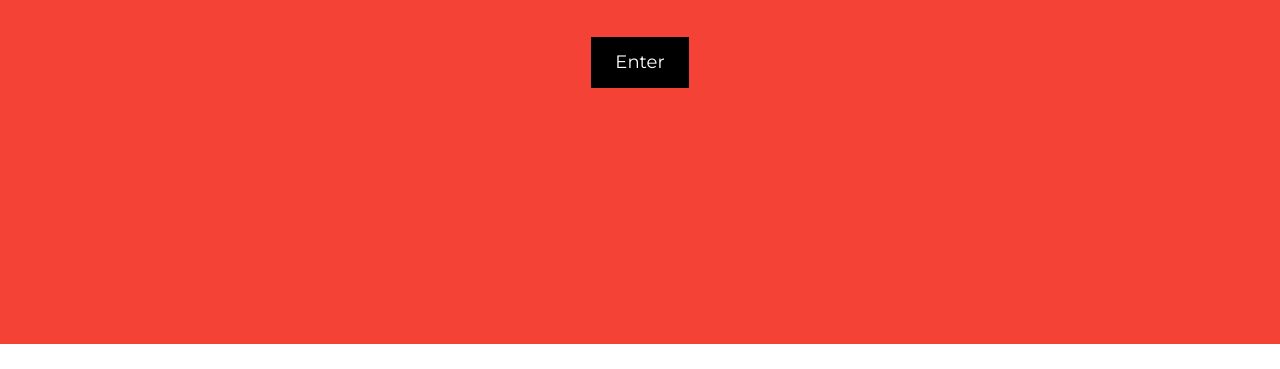
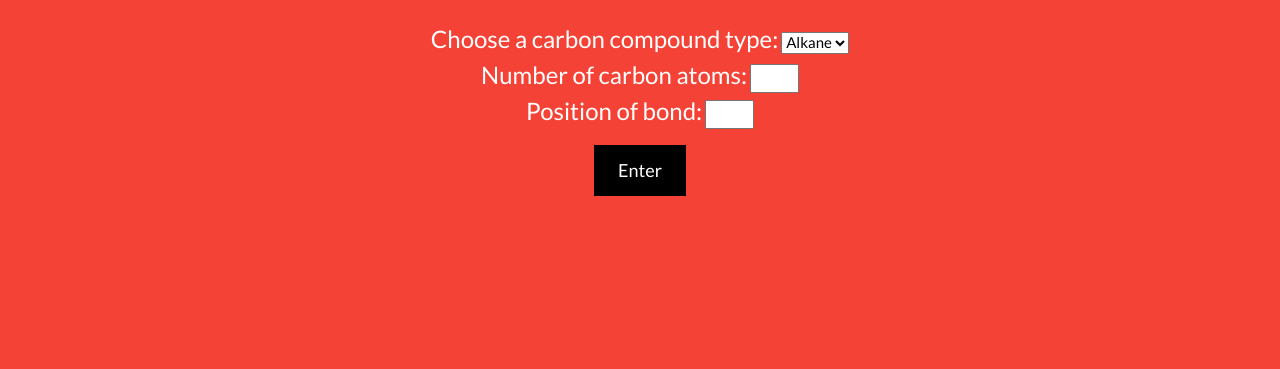
Before and after one commit to jomillsjoseanand/WebDevPlayground, a plain HTML site: page Carbonic/index.html in a window 1280 px wide. Shown: the part 431-800 px from the top of the page. Drawn offline with nearby package versions, Linux system fonts and the light colour scheme.

Commit message:
Modified webpage to request required parameters.

```diff
--- a/Carbonic/index.html
+++ b/Carbonic/index.html
@@ -18,7 +18,22 @@ body,h1,h2,h3,h4,h5,h6 {font-family: "Lato", sans-serif}
 <header class="w3-container w3-red w3-center" style="padding: 256px 32px">
   <h1 class="w3-margin w3-jumbo">CARBONIC</h1>
   <p class="w3-xlarge">CH₃-CH₃</p>
-  <button class="w3-button w3-black w3-padding-large w3-large w3-margin-top">Enter</button>
+  <form>
+    <label for="compound" class="w3-xlarge w3-margin-top">Choose a carbon compound type:</label>
+    <select id="compound" name="compound">
+      <option value="alkane" selected>Alkane</option>
+      <option value="alkene">Alkene</option>
+      <option value="alkyne">Alkyne</option>
+    </select>
+    <br>
+    <label for="quantity" class="w3-xlarge w3-margin-top">Number of carbon atoms:</label>
+    <input type="number" id="quantity" name="quantity" min="1" max="10">
+    <br>
+    <label for="quantity" class="w3-xlarge w3-margin-top">Position of bond:</label>
+    <input type="number" id="quantity" name="quantity" min="1" max="10">
+    <br>
+    <input type="submit" class="w3-button w3-black w3-padding-large w3-large w3-margin-top" value="Enter">
+  </form>
 </header>
 
 <!-- Footer -->
```
